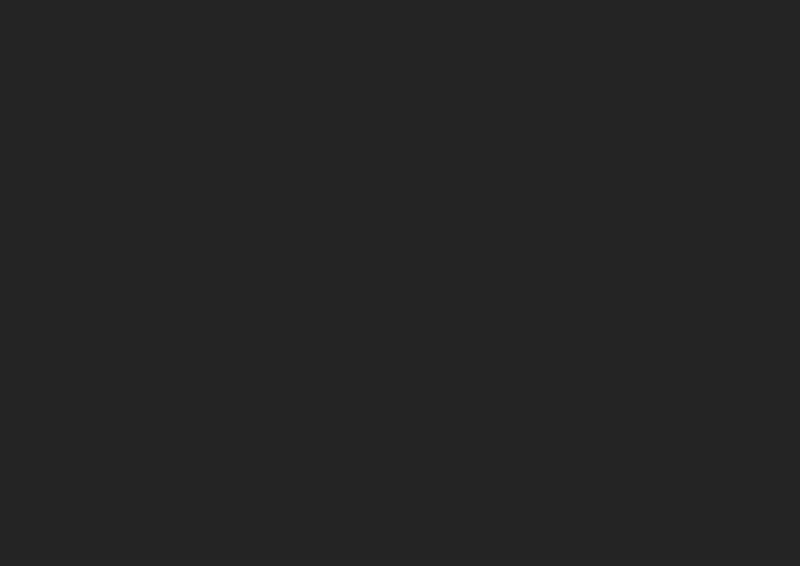
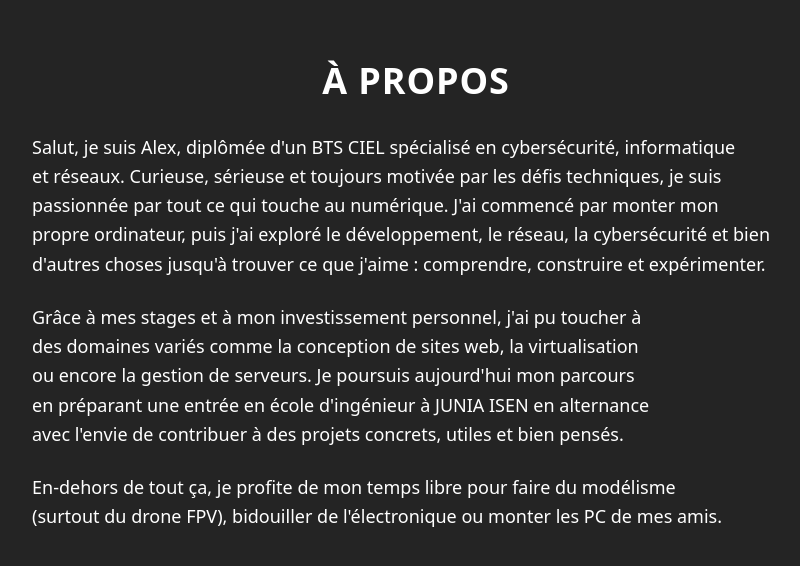
Before and after one commit to alexwauquier/alexwauquier.com, a React (Vite) app: page / in a window 1280 px wide. Shown: the part 904-1470 px from the top of the page, without its empty margins (224-1024 px from the left). Before the commit the page ends 800 px from the top, so only its background shows below. Built offline with nearby package versions, Linux system fonts and the light colour scheme.

Commit message:
feat: add about section

```diff
--- a/src/App.tsx
+++ b/src/App.tsx
@@ -1,9 +1,11 @@
+import About from "./components/About"
 import Home from "./components/Home"
 
 function App() {
   return (
     <>
       <Home />
+      <About />
     </>
   )
 }
--- /dev/null
+++ b/src/components/About/index.tsx
@@ -0,0 +1,43 @@
+function About() {
+  return (
+    <section
+      id="about"
+      className="bg-[#242424] flex flex-col items-center justify-center min-h-screen p-4 text-white"
+    >
+      <div className="max-w-3xl w-full text-center">
+        <h1 className="font-bold mb-8 text-4xl tracking-wide uppercase">
+          À propos
+        </h1>
+
+        <div className="leading-relaxed space-y-6 text-left text-lg text-balance">
+          <p>
+            Salut, je suis Alex, diplômée d'un BTS CIEL spécialisé en
+            cybersécurité, informatique et réseaux. Curieuse, sérieuse et
+            toujours motivée par les défis techniques, je suis passionnée par
+            tout ce qui touche au numérique. J'ai commencé par monter mon propre
+            ordinateur, puis j'ai exploré le développement, le réseau, la
+            cybersécurité et bien d'autres choses jusqu'à trouver ce que j'aime
+            : comprendre, construire et expérimenter.
+          </p>
+
+          <p>
+            Grâce à mes stages et à mon investissement personnel, j'ai pu
+            toucher à des domaines variés comme la conception de sites web, la
+            virtualisation ou encore la gestion de serveurs. Je poursuis
+            aujourd'hui mon parcours en préparant une entrée en école
+            d'ingénieur à JUNIA ISEN en alternance avec l'envie de contribuer à
+            des projets concrets, utiles et bien pensés.
+          </p>
+
+          <p>
+            En-dehors de tout ça, je profite de mon temps libre pour faire du
+            modélisme (surtout du drone FPV), bidouiller de l'électronique ou
+            monter les PC de mes amis.
+          </p>
+        </div>
+      </div>
+    </section>
+  )
+}
+
+export default About
```
